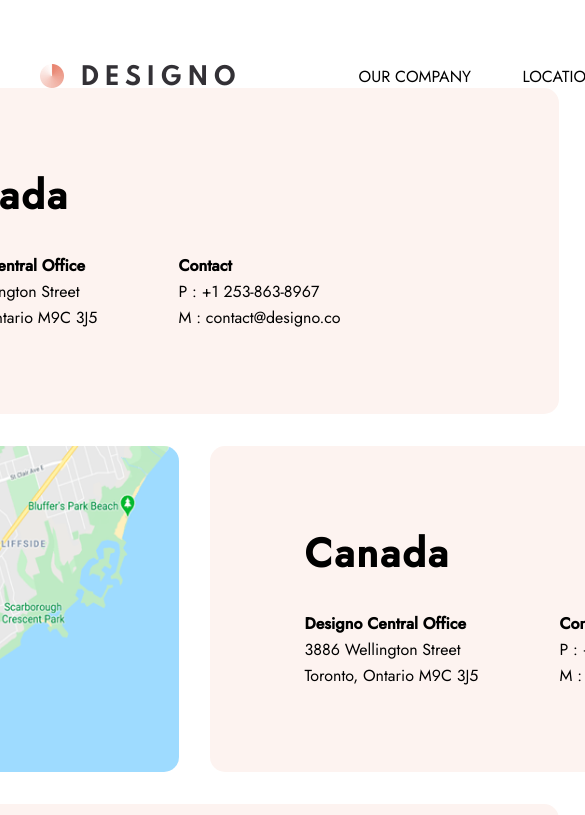
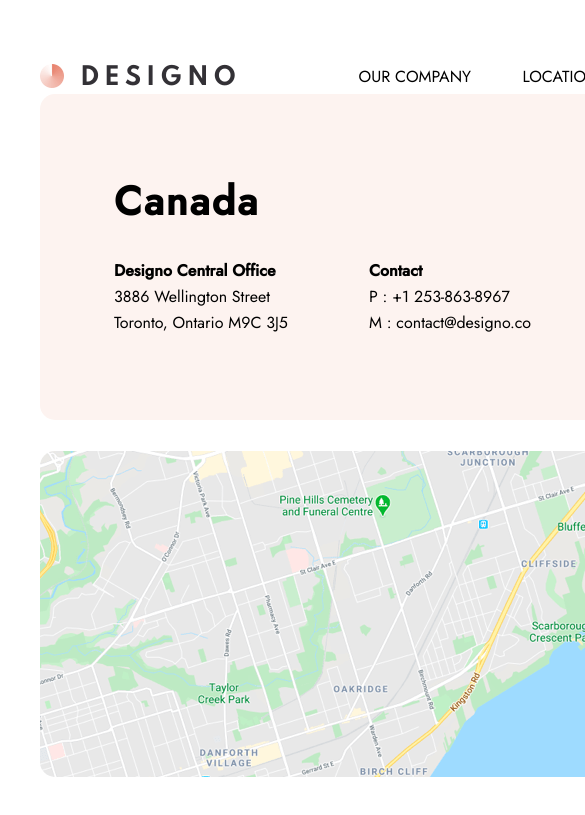
Before and after one commit to AlekseyVY/multipage_website, a Next.js app: page /Locations in a window 390 px wide. Shown: the top 815 px of the page, 585 px wide, since content can reach past the window. Built offline with nearby package versions, Linux system fonts and the light colour scheme.

Commit message:
feature: finished locations page tablet

```diff
--- a/common/LocationBlock/LocationBlock.jsx
+++ b/common/LocationBlock/LocationBlock.jsx
@@ -6,7 +6,6 @@
   LocationTextContainer,
   RotationWrapper
 } from "./styles";
-const canadaLocImg = '/assets/locations/desktop/image-map-canada.png'
 
 const LocationBlock = ({reverse = false, name = 'canada'}) => {
   const data = {
@@ -18,7 +17,7 @@
       RightMainText: 'Contact',
       RightSecTextTop: 'P : +1 253-863-8967',
       RightSecTextBot: 'M : contact@designo.co',
-      image: '/assets/locations/desktop/image-map-canada.png'
+      image: 'image-map-canada.png'
     },
     australia: {
       name: 'Australia',
@@ -28,7 +27,7 @@
       RightMainText: 'Contact',
       RightSecTextTop: 'P : (02) 6720 9092',
       RightSecTextBot: 'M : contact@designo.au',
-      image: '/assets/locations/desktop/image-map-australia.png'
+      image: 'image-map-australia.png'
     },
     uk: {
       name: 'United Kingdom',
@@ -38,7 +37,7 @@
       RightMainText: 'Contact',
       RightSecTextTop: 'P : 078 3115 1400',
       RightSecTextBot: 'M : contact@designo.uk',
-      image: '/assets/locations/desktop/image-map-united-kingdom.png'
+      image: 'image-map-uk.png'
     }
   }
 
@@ -108,7 +107,7 @@
           </InnerLocTextContWrap>
         </LocationTextContainer>
         <LocationImageContainer>
-          <ImageLoc src={canadaLocImg} alt={'Canada map location'}/>
+          <ImageLoc image={show.image}/>
         </LocationImageContainer>
       </RotationWrapper>
     </LocationMainContainer>
--- a/common/LocationBlock/styles.js
+++ b/common/LocationBlock/styles.js
@@ -6,6 +6,14 @@
   width: 111.1rem;
   height: 32.6rem;
   margin-bottom: 3.2rem;
+  @media (max-width: 768px){
+    width: 76.8rem;
+    height: 67.6rem;
+    display: flex;
+    align-items: center;
+    justify-content: center;
+    margin-bottom: 12rem;
+  }
 `
 
 export const RotationWrapper = styled.div`
@@ -14,6 +22,11 @@
   display: flex;
   justify-content: space-between;
   flex-direction: ${props => props.type};
+  @media (max-width: 768px){
+    width: 68.9rem;
+    height: unset;
+    flex-direction: column;
+  }
 `
 
 export const LocationTextContainer = styled.div`
@@ -24,17 +37,34 @@
   display: flex;
   justify-content: center;
   align-items: center;
+  @media (max-width: 768px){
+    width: 68.9rem;
+    height: 32.6rem;
+    margin-bottom: 3.1rem;
+  }
 `
 
 export const LocationImageContainer = styled.div`
   width: 35rem;
   height: 32.6rem;
+  @media (max-width: 768px){
+    width: 68.9rem;
+    height: 32.6rem;
+    margin-bottom: 12rem;
+  }
 `
 
-export const ImageLoc = styled.img`
+export const ImageLoc = styled.div`
   width: 35rem;
   height: 32.6rem;
   border-radius: 1.5rem;
+  background-image: url(${props => `/assets/locations/desktop/${props.image}`});
+  @media (max-width: 768px){
+    width: 68.9rem;
+    height: 32.6rem;
+    background-image: url(${props => `/assets/locations/tablet/${props.image}`});
+  }
+
 `
 
 export const InnerLocTextContWrap = styled.div`
--- a/pages/Locations/index.js
+++ b/pages/Locations/index.js
@@ -9,9 +9,9 @@
     <MainContainer>
       <Header />
       <LocationBlockWrapper>
-        <LocationBlock />
-        <LocationBlock reverse={true}/>
-        <LocationBlock />
+        <LocationBlock name={'canada'}/>
+        <LocationBlock name={'australia'} reverse={true}/>
+        <LocationBlock name={'uk'}/>
       </LocationBlockWrapper>
       <Footer />
     </MainContainer>
--- a/styles/locations/styles.js
+++ b/styles/locations/styles.js
@@ -6,8 +6,16 @@
   justify-content: space-between;
   flex-direction: column;
   align-items: center;
+  @media (max-width: 768px){
+    width: 76.8rem;
+    height: 323.7rem;
+  }
 `;
 
 export const LocationBlockWrapper = styled.div`
   margin-bottom: 26rem;
+  @media (max-width: 768px){
+    margin-bottom: 0;
+    margin-top: 6.4rem;
+  }
 `
```
Also changed, not shown: public/assets/locations/desktop/image-map-uk.png (renamed from public/assets/locations/desktop/image-map-united-kingdom.png).
